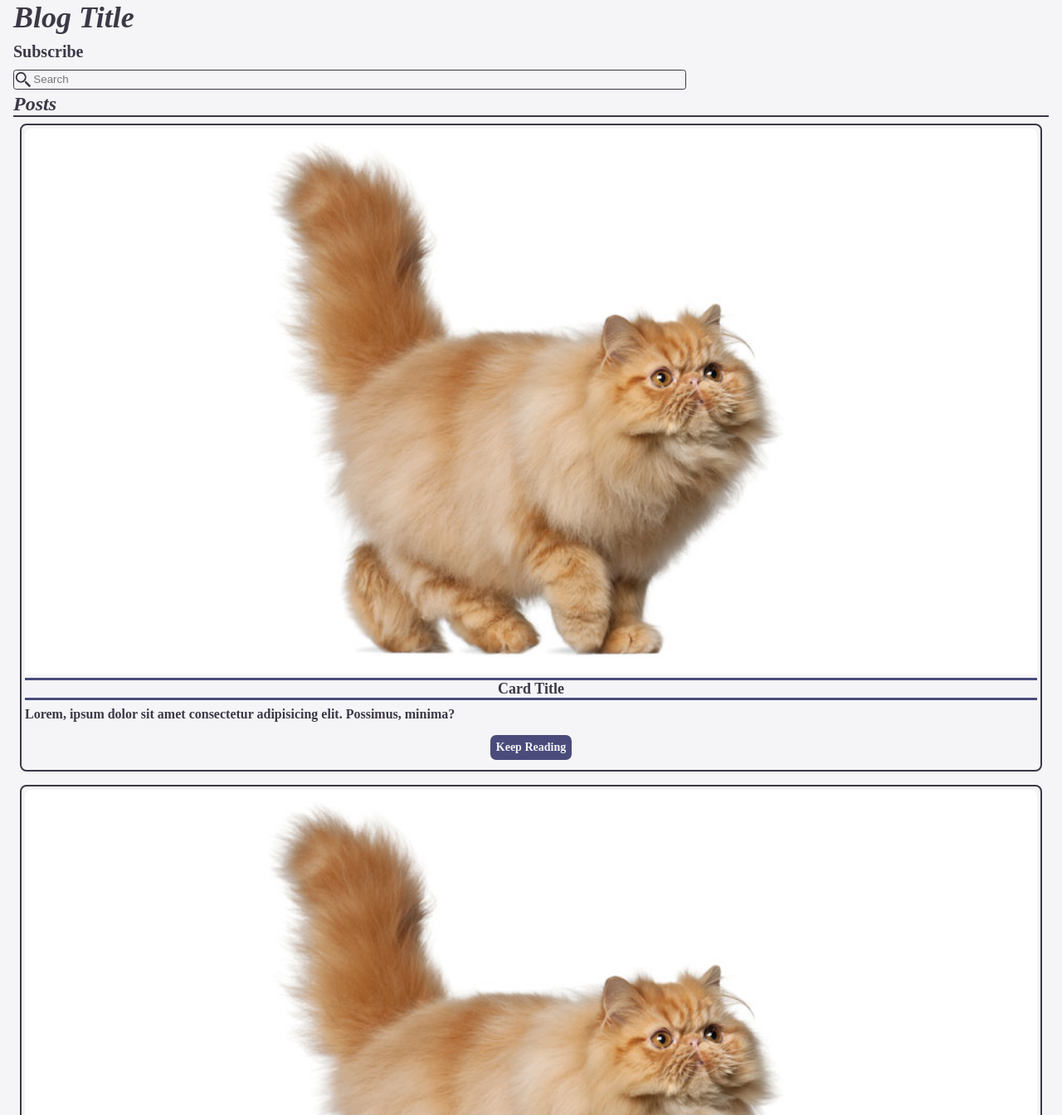
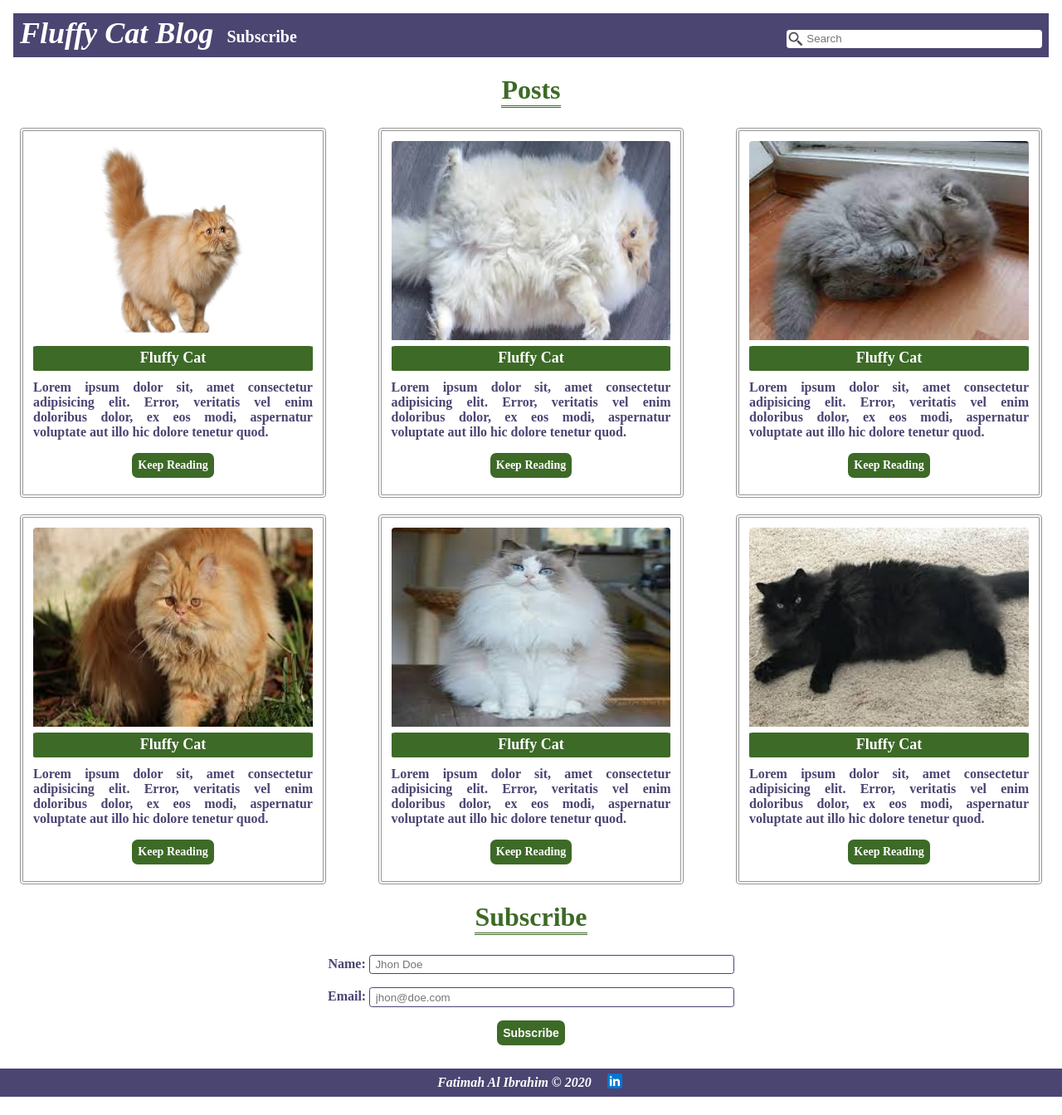
Before and after one commit to FatimahAlIbrahim/Rise-Project-1-Blog, a plain HTML site: page index.html in a window 1280 px wide. Shown: the top 1344 px of the page at 83% size. After the commit the page ends 1322 px from the top, so only its background shows below. Drawn offline with Linux system fonts and the light colour scheme.

Commit message:
Change style and add media query

```diff
--- a/css/style.css
+++ b/css/style.css
@@ -1,5 +1,5 @@
 body {
-    background-color: #F5F5F7;
+    background-color: #FFFFFF;
     margin: 0;
     padding: 0;
 }
@@ -12,7 +12,8 @@ body {
     "main"
     "footer";
     grid-template-rows: auto auto auto;
-    gap: .25em 0;
+    gap: 1em 0;
+    margin-top: 1em;
 }
 
 .header {
@@ -23,28 +24,32 @@ body {
 .main {
     grid-area: main;
     padding: 0 1em;
+    text-align: center;
 }
 
 .footer {
     align-items: center;
-    background-color: #3C3846;
-    color: #F5F5F7;
+    background-color: #4b4572;
+    color: #FFFFFF;
     display: flex;
     flex-direction: row;
     grid-area: footer;
-    justify-content: space-around;
+    gap: 1em;
+    justify-content: center;
     padding: .2em 0;
     text-align: center;
 }
 
 /* Nav Bar CSS */
 .navbar {
+    background-color: #4b4572;
     display: flex;
     flex-direction: column;
+    padding: .2em .5em .5em .5em;
 }
 
 .navbar-title {
-    color: #3C3846;
+    color: #FFFFFF;
     font-size: 2.25em;
     font-style: italic;
     margin: 0;
@@ -52,7 +57,7 @@ body {
 }
 
 .navbar-subscribe {
-    color: #3C3846;
+    color: #FFFFFF;
     display: inline-block;
     font-size: 1.25em;
     font-weight: 600;
@@ -61,62 +66,68 @@ body {
 }
 
 .navbar-search {
-    background-color: inherit;
+    background-color: #FFFFFF;
     background-image: url("../images/search-icon.png");
     background-repeat: no-repeat;
     background-size: contain;
-    border: .1em solid #3C3846;
+    border: .1em solid #FFFFFF;
     border-radius: .25em;
     outline: none;
-    padding: .25em 0 .25em 1.75em;
+    padding: .15em 0 .25em 1.75em;
     width: 65%;
 }
 
 .navbar-search:focus {
-    border: .15em solid #4A4B7B;
+    border: .15em solid #3d6a27;
 }
 
 /* Main CSS -- Posts */
 
 .section-title {
-    border-bottom: .1em solid #3C3846;
-    color: #3C3846;
-    font-size: 1.5em;
-    font-style: italic;
-    margin: 0;
+    border-bottom: .1em double #3d6a27;
+    color: #3d6a27;
+    display: inline-block;
+    font-size: 2em;
+    font-weight: 800;
+    margin: .15em 0 .5em 0;
 }
 
 .posts {
     display: flex;
     flex-direction: column;
-    margin-bottom: .5em;
+    gap: .25em;
 }
 
 .card {
-    border: .15em solid #3C3846;
-    border-radius: .5em;
+    background-color: #FFFFFF;
+    border: .25em double #979797;
+    border-radius: .25em;
     margin: .5em;
-    padding: .25em;
+    padding: .75em;
 }
 
 .card-image {
-    border-top-left-radius: .5em;
-    border-top-right-radius: .5em;
-    height: 100%;
+    border-top-left-radius: .25em;
+    border-top-right-radius: .25em;
+    height: 30vh;
     width: 100%;
+    margin: 0 auto;
 }
 
 .card-title {
-    border-bottom: solid #4A4B7B;
-    border-top: solid #4A4B7B;
-    color: #3C3846;
+    background-color: #3d6a27;
+    border-bottom: solid #FFFFFF;
+    border-top: solid #FFFFFF;
+    border-radius: .25em;
+    color: #FFFFFF;
     font-size: 1.125em;
     margin: 0;
+    padding: .25em 0;
     text-align: center;
 }
 
 .card-content {
-    color: #3C3846;
+    color: #4b4572;
     font-weight: 600;
     margin: .5em 0;
     text-align: justify;
@@ -128,9 +139,9 @@ body {
 }
 
 .card-footer .post-link {
-    background-color: #4A4B7B;
+    background-color: #3d6a27;
     border-radius: .5em;
-    color: #F5F5F7;
+    color: #FFFFFF;
     display: inline-block;
     font-size: .875em;
     font-weight: 700;
@@ -142,42 +153,42 @@ body {
 /* Main CSS -- Subscribtion Form */
 #subscribe-form {
     padding: .5em;
-    text-align: center;
 }
 
 .subscribe-label {
-    display: inline-block;
-    color: #3C3846;
+    display: block;
+    color: #4b4572;
     font-weight: 600;
-    margin: .25em 0;
+    margin-bottom: .75em;
 }
 
 .subscribe-input {
     background-color: inherit;
-    border: .1em solid #3C3846;
+    border: .1em solid #4b4572;
     border-radius: .25em;
     outline: none;
     padding: .25em 0 .25em .5em;
+    width: 50%;
 }
 
 .subscribe-input:focus {
-    border: .15em solid #4A4B7B;
+    border: .15em solid #3d6a27;
 }
 
 #subscribe-button {
-    background-color: #4A4B7B;
+    background-color: #3d6a27;
     border: none;
     border-radius: .5em;
-    color: #F5F5F7;
+    display: block;
+    color: #FFFFFF;
     font-size: .875em;
     font-weight: 700;
-    margin-top: .5em;
+    margin: .25em auto;
     padding: .5em;
 }
 
 
 /* Footer CSS */
-
 .footer-copyright {
     font-weight: 700;
     font-style: italic;
@@ -188,3 +199,91 @@ body {
 .footer-social-media {
     width: 1.5em;
 }
+
+/* @ Media Query */
+@media (min-width: 600px) and (max-width:900px) {
+    .navbar {
+        align-items: flex-end;
+        display: flex;
+        flex-direction: row;
+        gap: 1em;
+        justify-content: start;
+    }
+
+    .navbar-title {
+        margin-bottom: 0;
+    }
+
+    .navbar-subscribe {
+        margin-bottom: .25em;
+    }
+
+    .navbar-search {
+        margin-bottom: .25em;
+        margin-left: auto;
+        width: 25%;
+    }
+
+    .posts {
+        align-items: center;
+        display: flex;
+        flex-direction: row;
+        flex-wrap: wrap;
+        justify-content: space-between;
+        margin-bottom: .5em;
+    }
+
+    .card {
+        width: 41%;
+    }
+
+    .subscribe-label {
+        margin-bottom: 1em;
+    }
+}
+
+@media (min-width:901px) {
+    .navbar {
+        align-items: flex-end;
+        display: flex;
+        flex-direction: row;
+        gap: 1em;
+        justify-content: start;
+    }
+
+    .navbar-title {
+        margin-bottom: 0;
+    }
+
+    .navbar-subscribe {
+        margin-bottom: .25em;
+    }
+
+    .navbar-search {
+        margin-bottom: .25em;
+        margin-left: auto;
+        width: 25%;
+    }
+
+    .posts {
+        align-items: center;
+        display: flex;
+        flex-direction: row;
+        flex-wrap: wrap;
+        justify-content: space-between;
+        margin-bottom: .5em;
+    }
+
+    .card {
+        width: 27%;
+    }
+
+    .subscribe-label {
+        display: block;
+        margin-bottom: 1em;
+    }
+
+    .subscribe-input {
+        width: 35%;
+    }
+}
--- a/index.html
+++ b/index.html
@@ -1,16 +1,18 @@
 <!DOCTYPE html>
 <html>
+
 <head>
     <meta charset="UTF-8" />
     <meta name="viewport" content="width=device-width, initial-scale=1.0" />
     <title>Blog Project</title>
     <link rel="stylesheet" href="css/style.css" />
 </head>
+
 <body>
     <div class="home-layout">
         <header class="header">
             <nav class="navbar">
-                <h1 class="navbar-title">Blog Title</h1>
+                <h1 class="navbar-title">Fluffy Cat Blog</h1>
                 <a class="navbar-subscribe" href="#">Subscribe</a>
                 <input class="navbar-search" type="search" placeholder="Search" />
             </nav>
@@ -20,65 +22,65 @@
             <div class="posts">
                 <div class="card">
                     <img class="card-image" alt="Fluffy Cat Image" src="images/fluffy-cat1.jpg" />
-                    <h3 class="card-title">Card Title</h3>
+                    <h3 class="card-title">Fluffy Cat</h3>
                     <p class="card-content">
-                        Lorem, ipsum dolor sit amet consectetur adipisicing elit.
-                        Possimus, minima?
+                        Lorem ipsum dolor sit, amet consectetur adipisicing elit. Error, veritatis vel enim doloribus
+                        dolor, ex eos modi, aspernatur voluptate aut illo hic dolore tenetur quod.
                     </p>
                     <div class="card-footer">
                         <a class="post-link" href="#">Keep Reading</a>
                     </div>
                 </div>
                 <div class="card">
-                    <img class="card-image" alt="Fluffy Cat Image" src="images/fluffy-cat1.jpg" />
-                    <h3 class="card-title">Card Title</h3>
+                    <img class="card-image" alt="Fluffy Cat Image" src="images/fluffy-cat2.jpg" />
+                    <h3 class="card-title">Fluffy Cat</h3>
                     <p class="card-content">
-                        Lorem, ipsum dolor sit amet consectetur adipisicing elit.
-                        Possimus, minima?
+                        Lorem ipsum dolor sit, amet consectetur adipisicing elit. Error, veritatis vel enim doloribus
+                        dolor, ex eos modi, aspernatur voluptate aut illo hic dolore tenetur quod.
                     </p>
                     <div class="card-footer">
                         <a class="post-link" href="#">Keep Reading</a>
                     </div>
                 </div>
                 <div class="card">
-                    <img class="card-image" alt="Fluffy Cat Image" src="images/fluffy-cat1.jpg" />
-                    <h3 class="card-title">Card Title</h3>
+                    <img class="card-image" alt="Fluffy Cat Image" src="images/fluffy-cat3.jpg" />
+                    <h3 class="card-title">Fluffy Cat</h3>
                     <p class="card-content">
-                        Lorem, ipsum dolor sit amet consectetur adipisicing elit.
-                        Possimus, minima?
+                        Lorem ipsum dolor sit, amet consectetur adipisicing elit. Error, veritatis vel enim doloribus
+                        dolor, ex eos modi, aspernatur voluptate aut illo hic dolore tenetur quod.
                     </p>
                     <div class="card-footer">
                         <a class="post-link" href="#">Keep Reading</a>
                     </div>
                 </div>
                 <div class="card">
-                    <img class="card-image" alt="Fluffy Cat Image" src="images/fluffy-cat1.jpg" />
-                    <h3 class="card-title">Card Title</h3>
+                    <img class="card-image" alt="Fluffy Cat Image" src="images/fluffy-cat4.jpg" />
+                    <h3 class="card-title">Fluffy Cat</h3>
                     <p class="card-content">
-                        Lorem, ipsum dolor sit amet consectetur adipisicing elit.
-                        Possimus, minima?
+                        Lorem ipsum dolor sit, amet consectetur adipisicing elit. Error, veritatis vel enim doloribus
+                        dolor, ex eos modi, aspernatur voluptate aut illo hic dolore tenetur quod.
                     </p>
                     <div class="card-footer">
                         <a class="post-link" href="#">Keep Reading</a>
                     </div>
                 </div>
                 <div class="card">
-                    <img class="card-image" alt="Fluffy Cat Image" src="images/fluffy-cat1.jpg" />
-                    <h3 class="card-title">Card Title</h3>
+                    <img class="card-image" alt="Fluffy Cat Image" src="images/fluffy-cat5.jpg" />
+                    <h3 class="card-title">Fluffy Cat</h3>
                     <p class="card-content">
-                        Lorem, ipsum dolor sit amet consectetur adipisicing elit.
-                        Possimus, minima?
+                        Lorem ipsum dolor sit, amet consectetur adipisicing elit. Error, veritatis vel enim doloribus
+                        dolor, ex eos modi, aspernatur voluptate aut illo hic dolore tenetur quod.
                     </p>
                     <div class="card-footer">
                         <a class="post-link" href="#">Keep Reading</a>
                     </div>
                 </div>
                 <div class="card">
-                    <img class="card-image" alt="Fluffy Cat Image" src="images/fluffy-cat1.jpg" />
-                    <h3 class="card-title">Card Title</h3>
+                    <img class="card-image" alt="Fluffy Cat Image" src="images/fluffy-cat6.jpg" />
+                    <h3 class="card-title">Fluffy Cat</h3>
                     <p class="card-content">
-                        Lorem, ipsum dolor sit amet consectetur adipisicing elit.
-                        Possimus, minima?
+                        Lorem ipsum dolor sit, amet consectetur adipisicing elit. Error, veritatis vel enim doloribus
+                        dolor, ex eos modi, aspernatur voluptate aut illo hic dolore tenetur quod.
                     </p>
                     <div class="card-footer">
                         <a class="post-link" href="#">Keep Reading</a>
@@ -89,19 +91,21 @@
             <form action="#" id="subscribe-form">
                 <label class="subscribe-label">
                     Name:
-                    <input class="subscribe-input" type="text" placeholder="Jhon Doe"/>
+                    <input class="subscribe-input" type="text" placeholder="Jhon Doe" />
                 </label>
                 <label class="subscribe-label">
                     Email:
-                    <input class="subscribe-input" type="email" placeholder="jhon@doe.com"/>
+                    <input class="subscribe-input" type="email" placeholder="jhon@doe.com" />
                 </label>
                 <button id="subscribe-button" type="submit">Subscribe</button>
             </form>
         </main>
         <footer class="footer">
             <p class="footer-copyright">Fatimah Al Ibrahim &copy; 2020</p>
-            <a href="https://www.linkedin.com/in/fatimah-al-ibrahim/"><img class="footer-social-media" alt="LinkedIn Logo Image" src="/images/linkedin-icon.png"/></a>
+            <a href="https://www.linkedin.com/in/fatimah-al-ibrahim/"><img class="footer-social-media"
+                    alt="LinkedIn Logo Image" src="/images/linkedin-icon.png" /></a>
         </footer>
     </div>
 </body>
+
 </html>
```
Also changed, not shown: images/fluffy-cat2.jpg (added), images/fluffy-cat3.jpg (added), images/fluffy-cat4.jpg (added), images/fluffy-cat5.jpg (added), images/fluffy-cat6.jpg (added).
